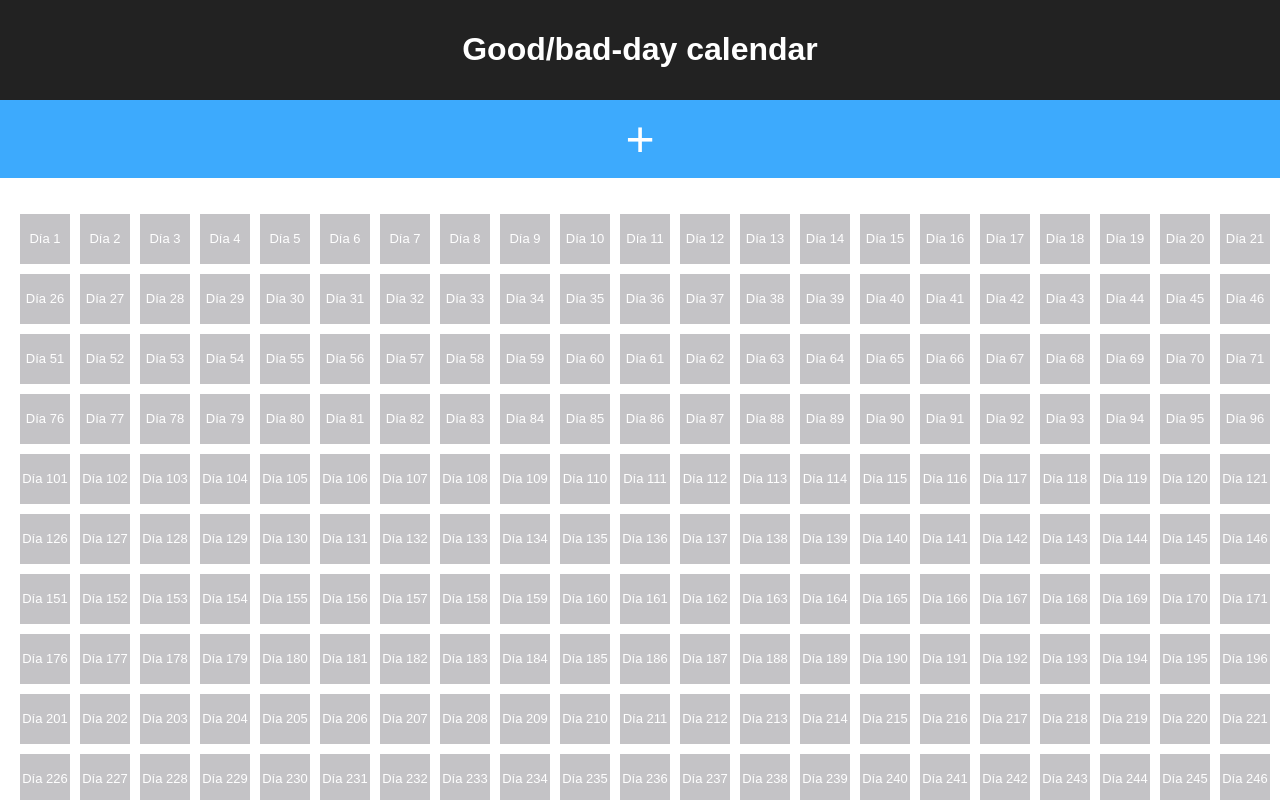
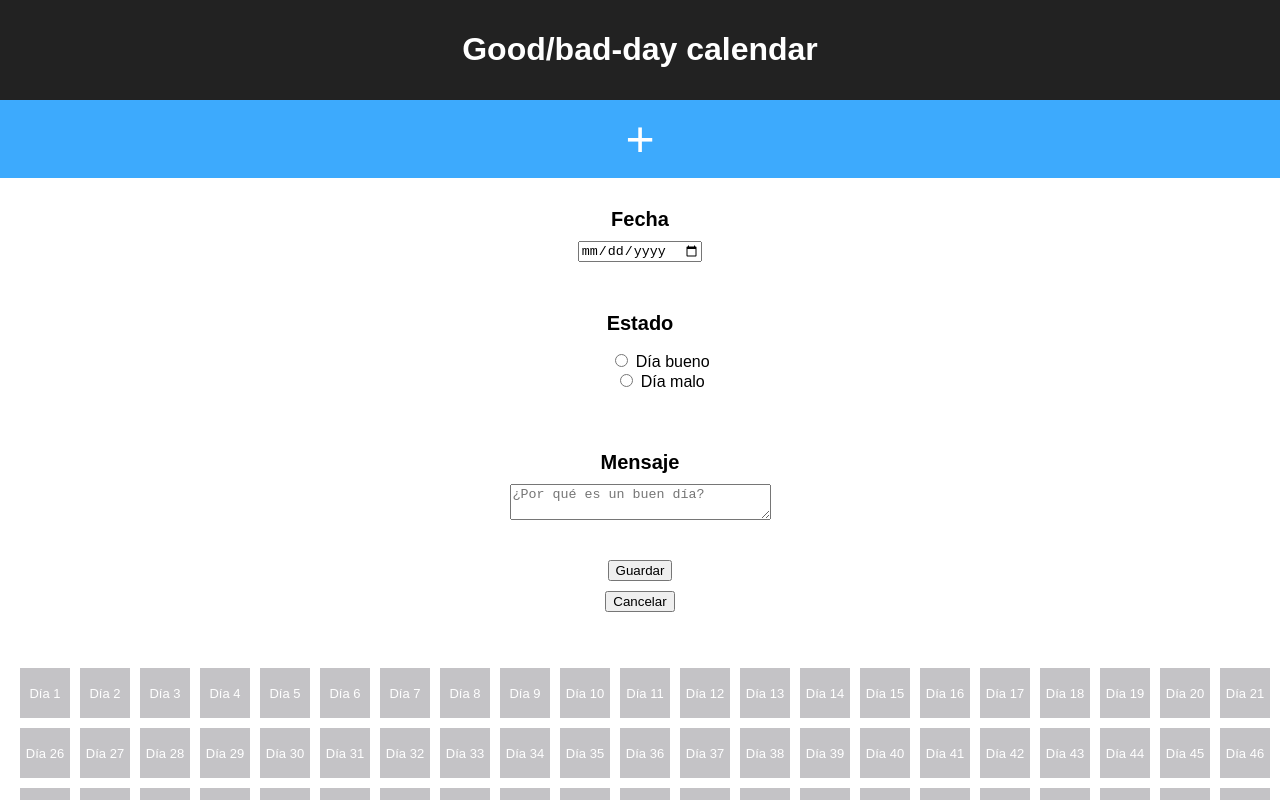
Before and after one commit to Adalab/clarke-fc-life-calendar-LauraNavRuso, a React (Create React App) app: page / in a window 1280 px wide. Shown: the top 800 px of the page. Built offline with nearby package versions, Linux system fonts and the light colour scheme.

Commit message:
add form styles

```diff
--- a/src/App.css
+++ b/src/App.css
@@ -21,7 +21,55 @@ body {
   font-size: 50px;
 }
 
-.calendar {
+.editonView-form {
+  display: flex;
+  flex-direction: column;
+  justify-content: center;
+  align-items: center;
+  padding: 20px;
+  width: 80%;
+  max-width: 350px;
+  margin: auto;
+}
+
+.label-for-date-input,
+.label-for-happyMsg-input {
+  font-weight: bold;
+  font-size: 20px;
+  padding: 10px;
+  text-align: left;
+}
+
+.date-input {
+  margin-bottom: 50px;
+}
+
+.dayState-title {
+  font-size: 20px;
+  margin: 0;
+}
+
+.editionView-dayState {
+  list-style: none;
+  margin-bottom: 50px;
+}
+
+.editionView-buttons {
+  display: flex;
+  flex-direction: column;
+  justify-content: center;
+  align-items: center;
+  padding: 20px;
+  width: 80%;
+  max-width: 350px;
+  margin: auto;
+}
+
+.editionView-saveButton {
+  margin-bottom: 10px;
+}
+
+.dayListView {
   display: grid;
   grid-template-columns: repeat(25, 1fr);
   grid-gap: 10px;
--- a/src/App.js
+++ b/src/App.js
@@ -17,16 +17,31 @@ class App extends Component {
           <h1 className="App-title">Good/bad-day calendar</h1>
         </header>
 
-
         <div className="access-to-editionView">+
         </div>
 
         <div className="editionView">
+          <form className="editonView-form">
+            <label for="date-input" className="label-for-date-input">Fecha</label>
+            <input type="date" id="date-input" className="date-input"></input>
 
+            <h3 className="dayState-title">Estado</h3>
+              <ul className="editionView-dayState">
+                <li><label htmlFor="good"><input type="radio" value="good" id="good" name="options" onChange={this.handleChange}/> Día bueno</label></li>
+                <li><label htmlFor="bad"><input type="radio" value="bad" id="bad" name="options" onChange={this.handleChange} /> Día malo</label></li>
+              </ul>
+
+            <label for="happyMsg-input" className="label-for-happyMsg-input">Mensaje</label>
+            <textarea id="happyMsg-input" className="happyMsg-input" cols="30" placeholder="¿Por qué es un buen día?"></textarea>
+          </form>
+
+          <div className="editionView-buttons">
+            <button className="editionView-saveButton">Guardar</button>
+            <button className="editionView-cancelButton">Cancelar</button>
+          </div>
         </div>
 
-
-        <ol className="calendar">
+        <ol className="dayListView">
           {dayOrderInYear.map(x => (
               <DayCard key={x}
                        dayOrder={`${x}`} />
@@ -40,7 +55,10 @@ class App extends Component {
 
 export default App;
 
-// dayOrderInYear.map(x => (
-//   <DayCard key={x}   />
-//
-// ))
+
+
+            //
+            // <label for="good-day">Día bueno</label>
+            // <input id="good-day" type="radio" value="debitcard" name="paymentmethods" />
+            // <label for="bad-day">Día malo</label>
+            // <input id="bad-day" type="radio" value="creditcard" name="paymentmethods" />
```
